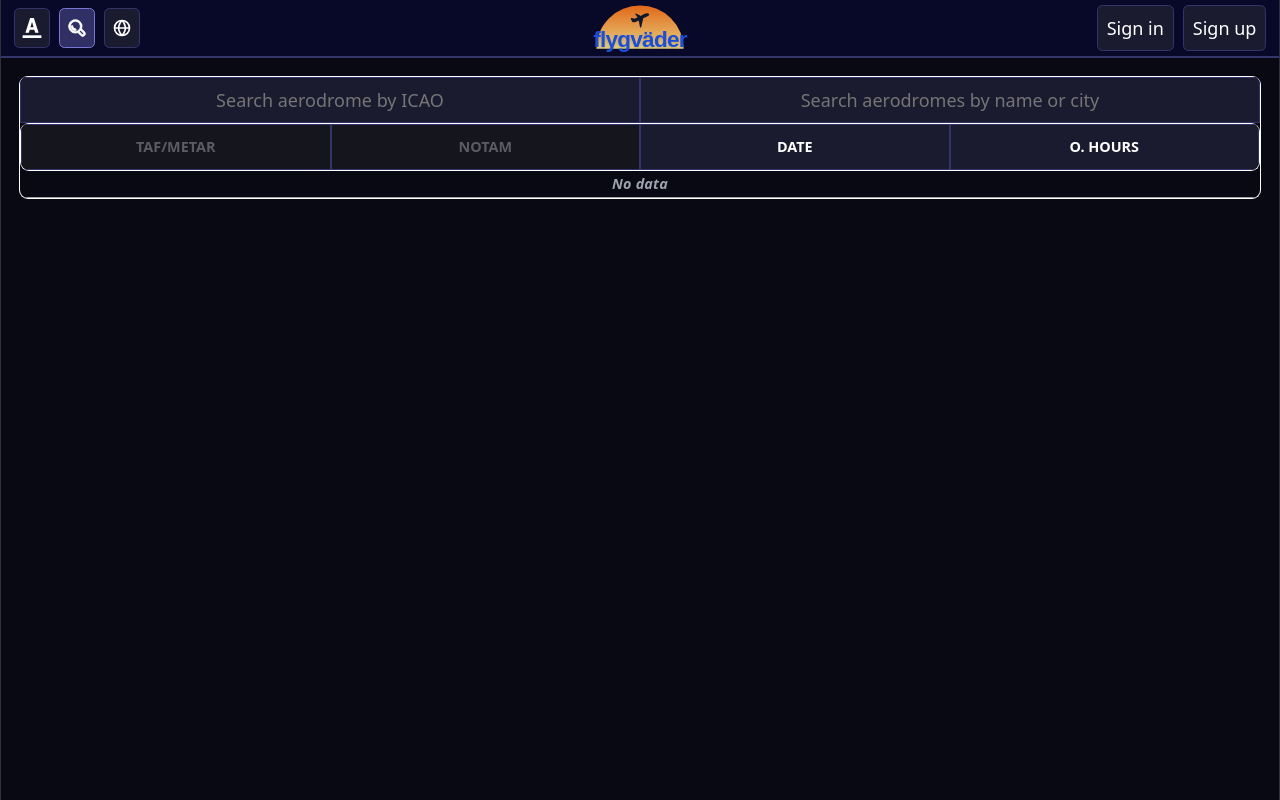
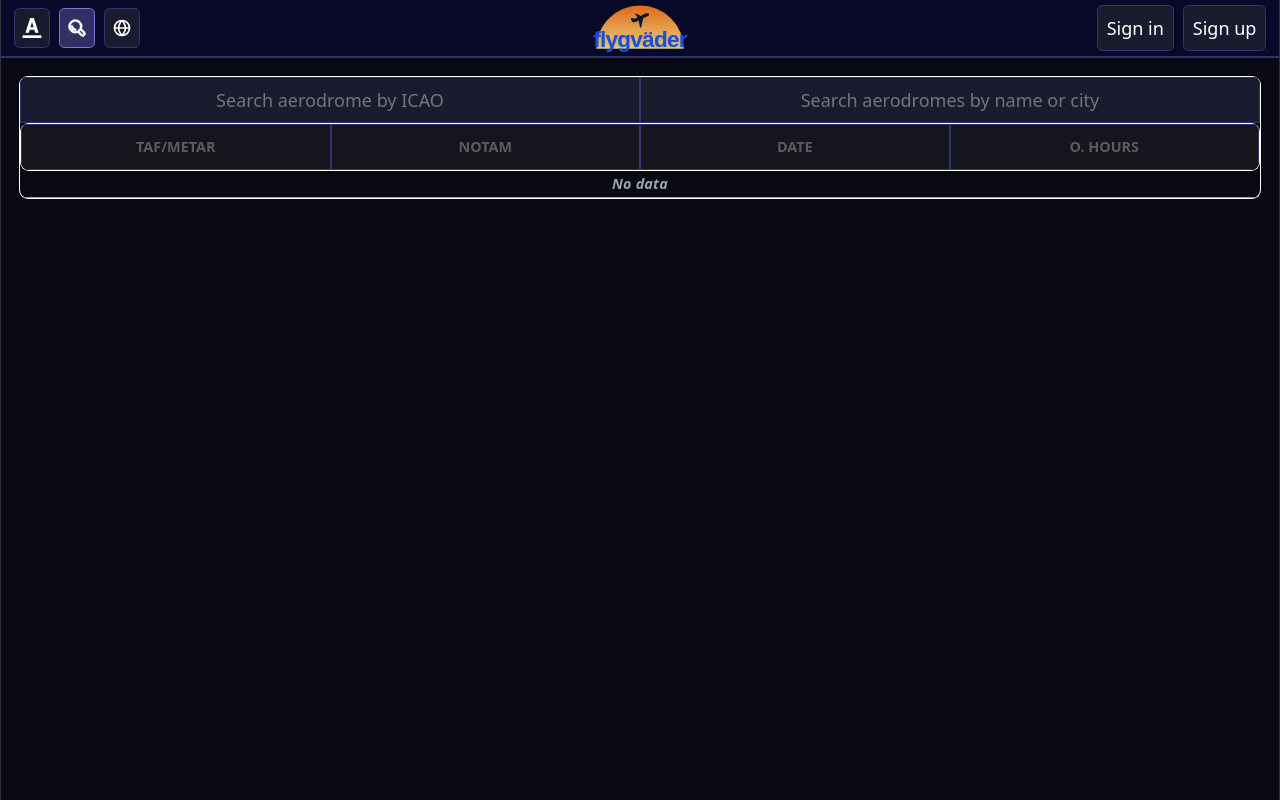
Before and after one commit to emiluppenberg/flightplan, a React (Vite) app: page /search in a window 1280 px wide. Built offline with nearby package versions, Linux system fonts and the light colour scheme.

Commit message:
Fix reversed logic

```diff
--- a/src/components/AirportRender.tsx
+++ b/src/components/AirportRender.tsx
@@ -73,8 +73,8 @@ const AirportRender = (props: AirportRenderProps) => {
 
     const tafMetarDisabled = props.airport.METAR.length === 0 && props.airport.TAF.length === 0
     const notamsDisabled = props.airport.NOTAM.length === 0
-    const dateDisabled = props.airport.icaoId !== null
-    const operationalHoursDisabled = props.airport.icaoId !== null
+    const dateDisabled = props.airport.icaoId === null
+    const operationalHoursDisabled = props.airport.icaoId === null
 
     return (
         <FormProvider {...form}>
```
